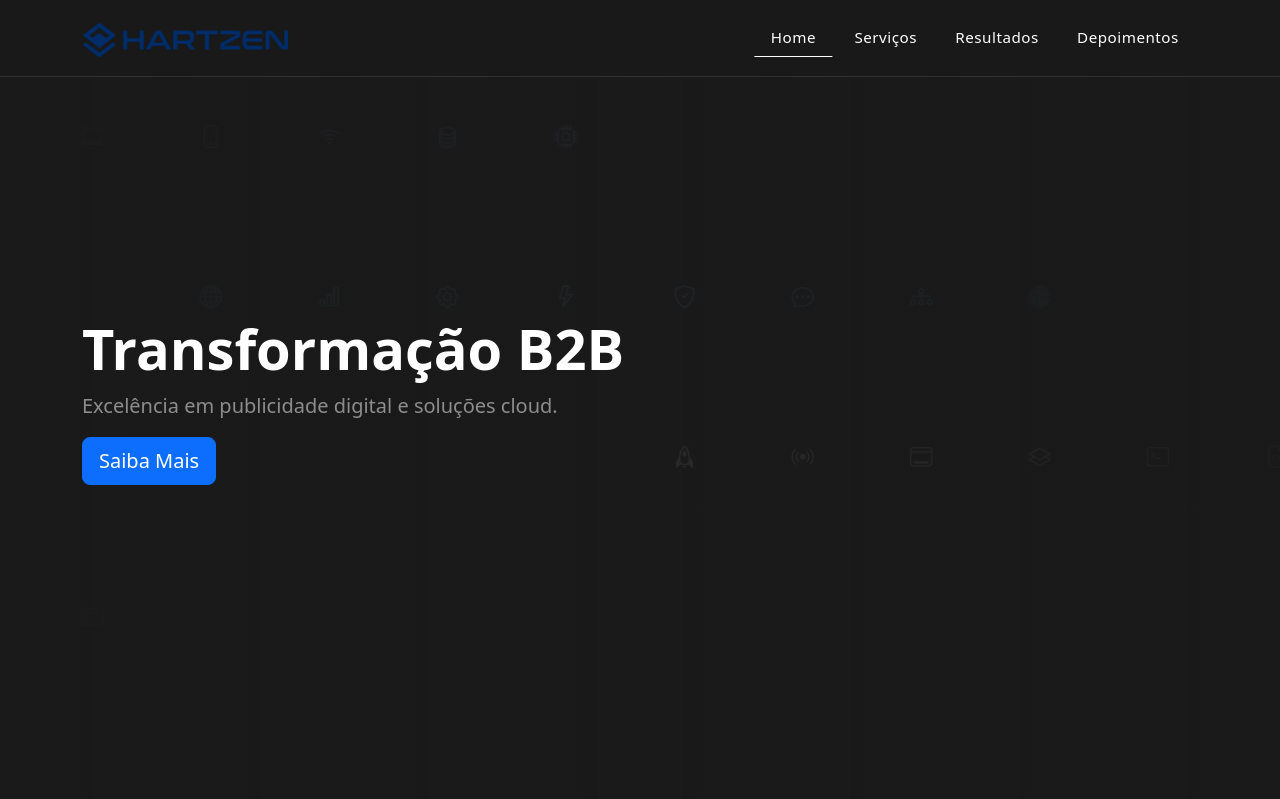
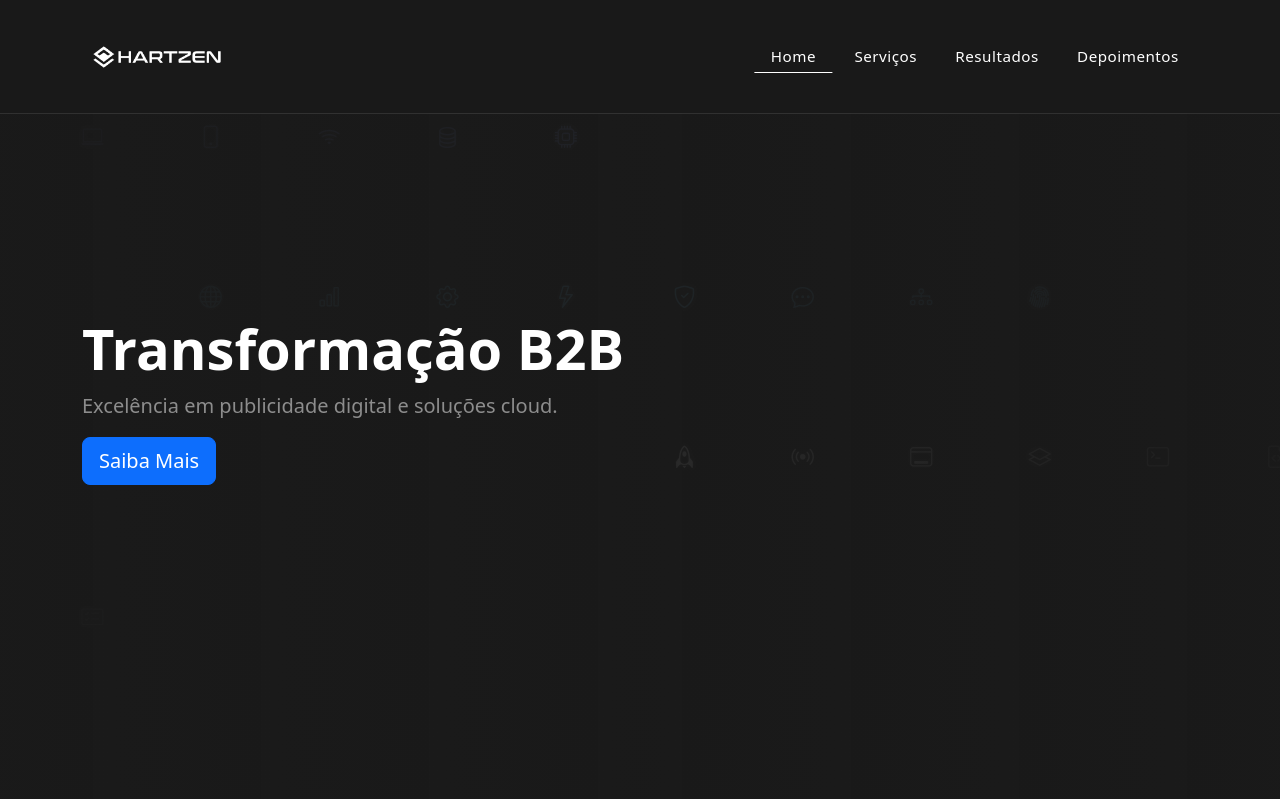
Before and after one commit to Cast4nha/Hartzen, a PHP site: page / in a window 1280 px wide. Shown: the top 799 px of the page. Run offline with PHP 8.4, Linux system fonts and the light colour scheme.

Commit message:
Subindo nova logo

```diff
--- a/css/style.css
+++ b/css/style.css
@@ -1,9 +1,9 @@
 /* Remover todo o código relacionado ao theme switcher */
-/* Navbar atualizada - mais transparente */
+/* Navbar atualizada - mais transparente e muito mais compacta */
 .navbar {
     background: rgba(26, 26, 26, 0.7);
     backdrop-filter: blur(10px);
-    padding: 0.8rem 0;
+    padding: 0.1rem 0;
     border-bottom: 1px solid rgba(255, 255, 255, 0.1);
 }
 
@@ -22,7 +22,7 @@
     color: #ffffff !important;
     font-weight: 400;
     font-size: 0.95rem;
-    padding: 0.5rem 1rem !important;
+    padding: 0.3rem 1rem !important;
     margin: 0 0.2rem;
     position: relative;
     transition: all 0.3s ease;
@@ -466,9 +466,10 @@
     z-index: 2;
 }
 
-/* Estilo para a logo da navbar */
+/* Estilo para a logo da navbar - ajustado para navbar compacta */
 .navbar-logo {
-    height: 40px;
+    height: 150px; /* Mantém o tamanho aumentado */
     width: auto;
     display: block;
+    margin: -25px 0; /* Ajuste negativo para compensar a navbar menor */
 }
```
Also changed, not shown: assets/src/hartzen novo.png.
